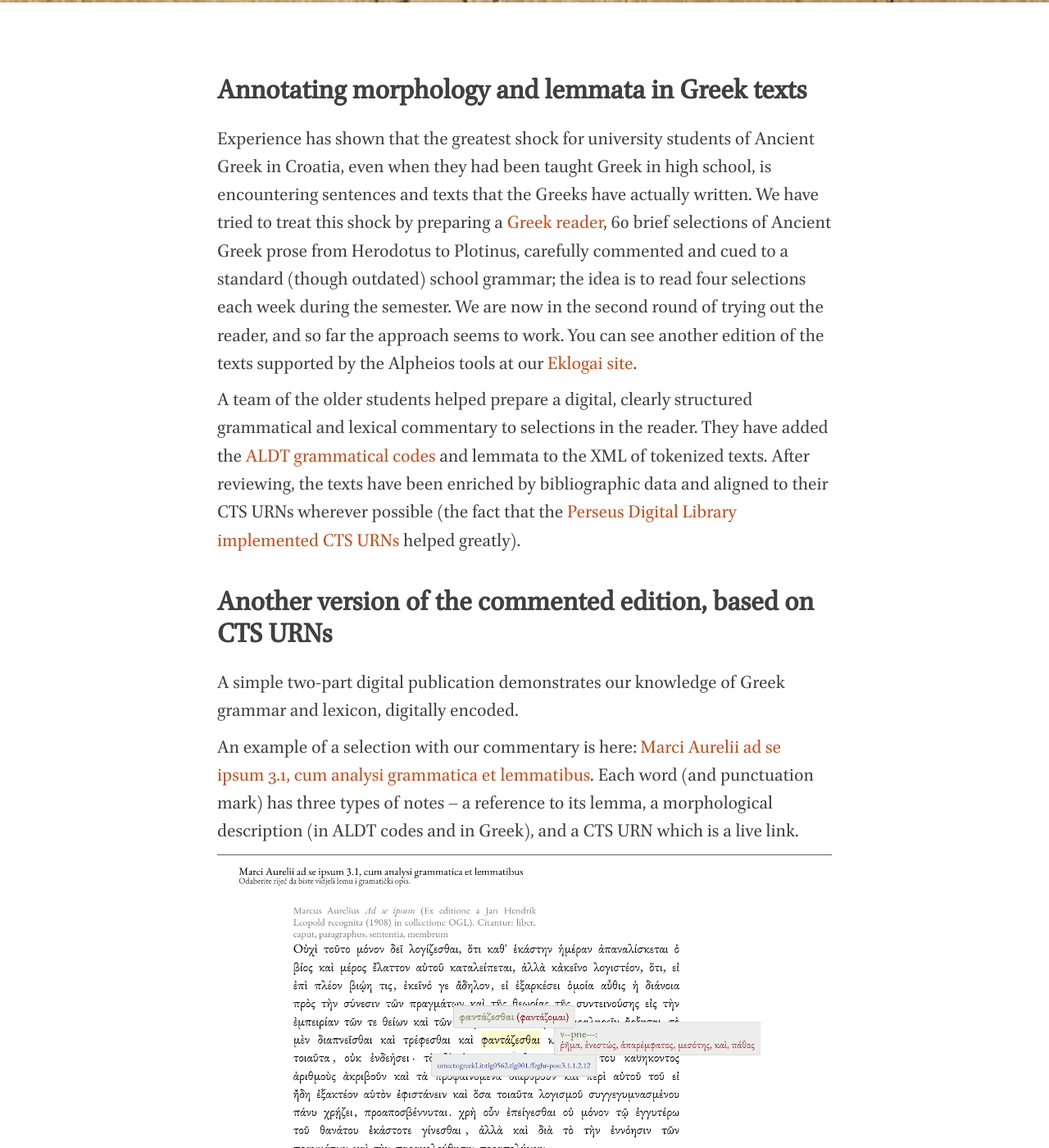
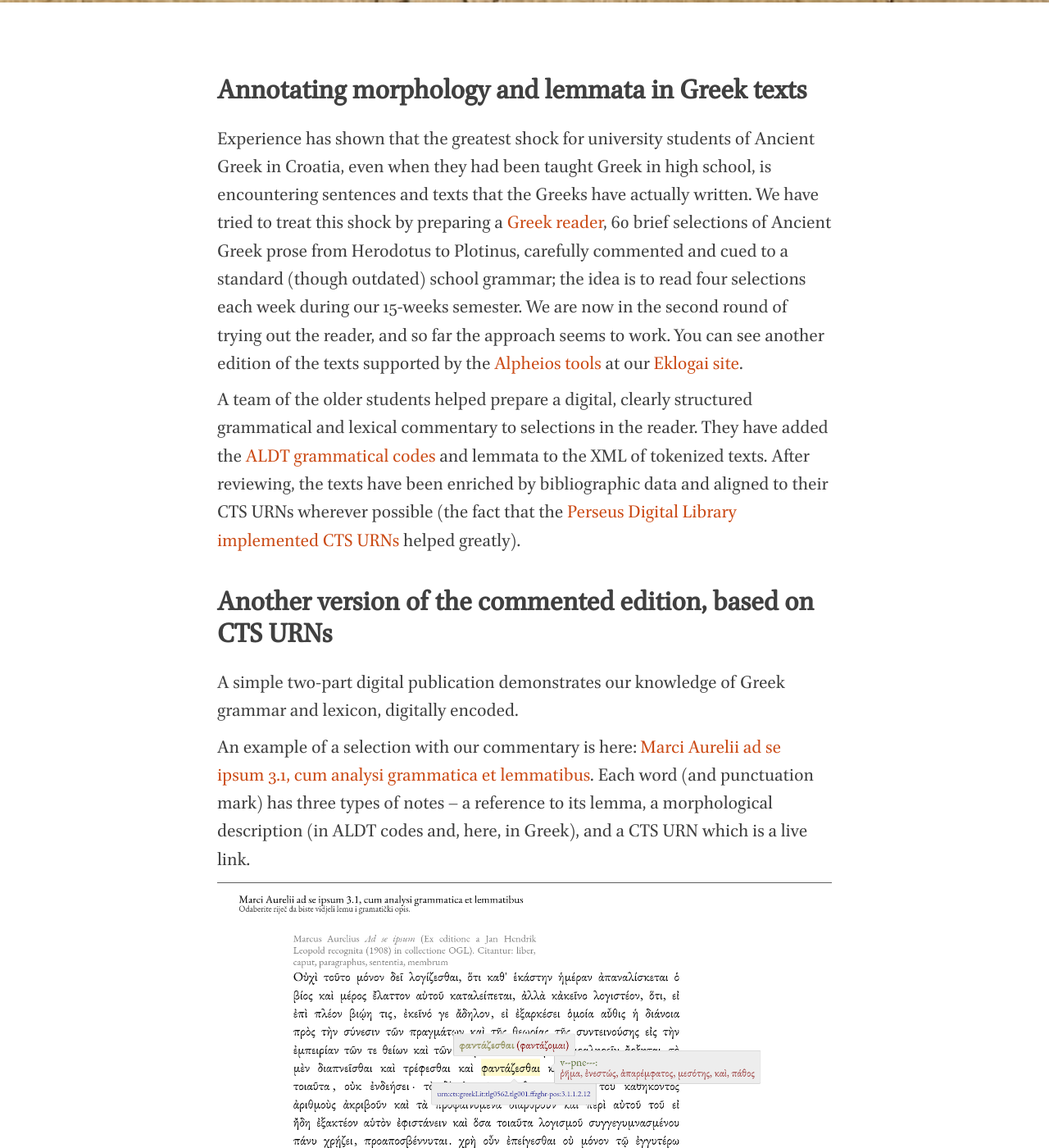
Before and after one commit to nevenjovanovic/nevenjovanovic.github.io, a Jekyll site: the page built from _posts/2019-12-30-grcmorf.markdown, in a window 1280 px wide and 1400 px high, scrolled down 695 px. Shown: the whole window at 82% size. Built offline with Jekyll 4.4.1, drawn with Linux system fonts in a browser that asks for light colours; nearby versions of some CDN libraries.

Commit message:
Add image and some rewriting

```diff
--- a/_posts/2019-12-30-grcmorf.markdown
+++ b/_posts/2019-12-30-grcmorf.markdown
@@ -9,7 +9,7 @@
 
 # Annotating morphology and lemmata in Greek texts
 
-Experience has shown that the greatest shock for university students of Ancient Greek in Croatia, even when they had been taught Greek in high school, is encountering sentences and texts that the Greeks have actually written. We have tried to treat this shock by preparing a [Greek reader](https://github.com/nevenjovanovic/grcka-morfologija), 60 brief selections of Ancient Greek prose from Herodotus to Plotinus, carefully commented and cued to a standard (though outdated) school grammar; the idea is to read four selections each week during the semester. We are now in the second round of trying out the reader, and so far the approach seems to work. You can see another edition of the texts supported by the Alpheios tools at our [Eklogai site](http://croala.ffzg.unizg.hr/eklogai/).
+Experience has shown that the greatest shock for university students of Ancient Greek in Croatia, even when they had been taught Greek in high school, is encountering sentences and texts that the Greeks have actually written. We have tried to treat this shock by preparing a [Greek reader](https://github.com/nevenjovanovic/grcka-morfologija), 60 brief selections of Ancient Greek prose from Herodotus to Plotinus, carefully commented and cued to a standard (though outdated) school grammar; the idea is to read four selections each week during our 15-weeks semester. We are now in the second round of trying out the reader, and so far the approach seems to work. You can see another edition of the texts supported by the [Alpheios tools](http://alpheios.net/) at our [Eklogai site](http://croala.ffzg.unizg.hr/eklogai/).
 
 A team of the older students helped prepare a digital, clearly structured grammatical and lexical commentary to selections in the reader. They have added the [ALDT grammatical codes](https://github.com/alpheios-project/arethusa/wiki/Creating-a-Morphological-Attribute-Configuration-File) and lemmata to the XML of tokenized texts. After reviewing, the texts have been enriched by bibliographic data and aligned to their CTS URNs wherever possible (the fact that the [Perseus Digital Library implemented CTS URNs](http://sites.tufts.edu/perseusupdates/beta-features/perseus-cts-api/) helped greatly).
 
@@ -17,11 +17,13 @@
 
 A simple two-part digital publication demonstrates our knowledge of Greek grammar and lexicon, digitally encoded.
 
-An example of a selection with our commentary is here: [Marci Aurelii ad se ipsum 3.1, cum analysi grammatica et lemmatibus](http://croala.ffzg.unizg.hr/grcgram/marcusaurelius3-1.html). Each word (and punctuation mark) has three types of notes – a reference to its lemma, a morphological description (in ALDT codes and in Greek), and a CTS URN which is a live link.
+An example of a selection with our commentary is here: [Marci Aurelii ad se ipsum 3.1, cum analysi grammatica et lemmatibus](http://croala.ffzg.unizg.hr/grcgram/marcusaurelius3-1.html). Each word (and punctuation mark) has three types of notes – a reference to its lemma, a morphological description (in ALDT codes and, here, in Greek), and a CTS URN which is a live link.
 
 ![A commented selection from Marcus Aurelius]({{ site.url }}/img/marcusaurelius-annotated.png "A selection from Marcus Aurelius")
 
 From the other side, there is a proto-dictionary for our texts, [a list of all its lemata](http://croala.ffzg.unizg.hr/basex/grcmorf-lemmata). The frequency count in that list is also a live link, which leads to an index entry listing all forms which appear in the reader, their frequency, their morphology codes, and locations at which they occur; check out the example for the word [στρατηγός](http://croala.ffzg.unizg.hr/basex/grcmorf-occur/%CF%83%CF%84%CF%81%CE%B1%CF%84%CE%B7%CE%B3%CF%8C%CF%82) (links to locations eventually lead to the same page as the CTS URNs from selections with three sets of annotations, described above).
+
+![A page for στρατηγός in the word index of the Greek Reader.]({{ site.url }}/img/grcmorf-lemmata.png "A page for στρατηγός in the word index of the Greek Reader.")
 
 # Technology used and credits
 
```
Also changed, not shown: img/grcmorf-lemmata.png (added).
